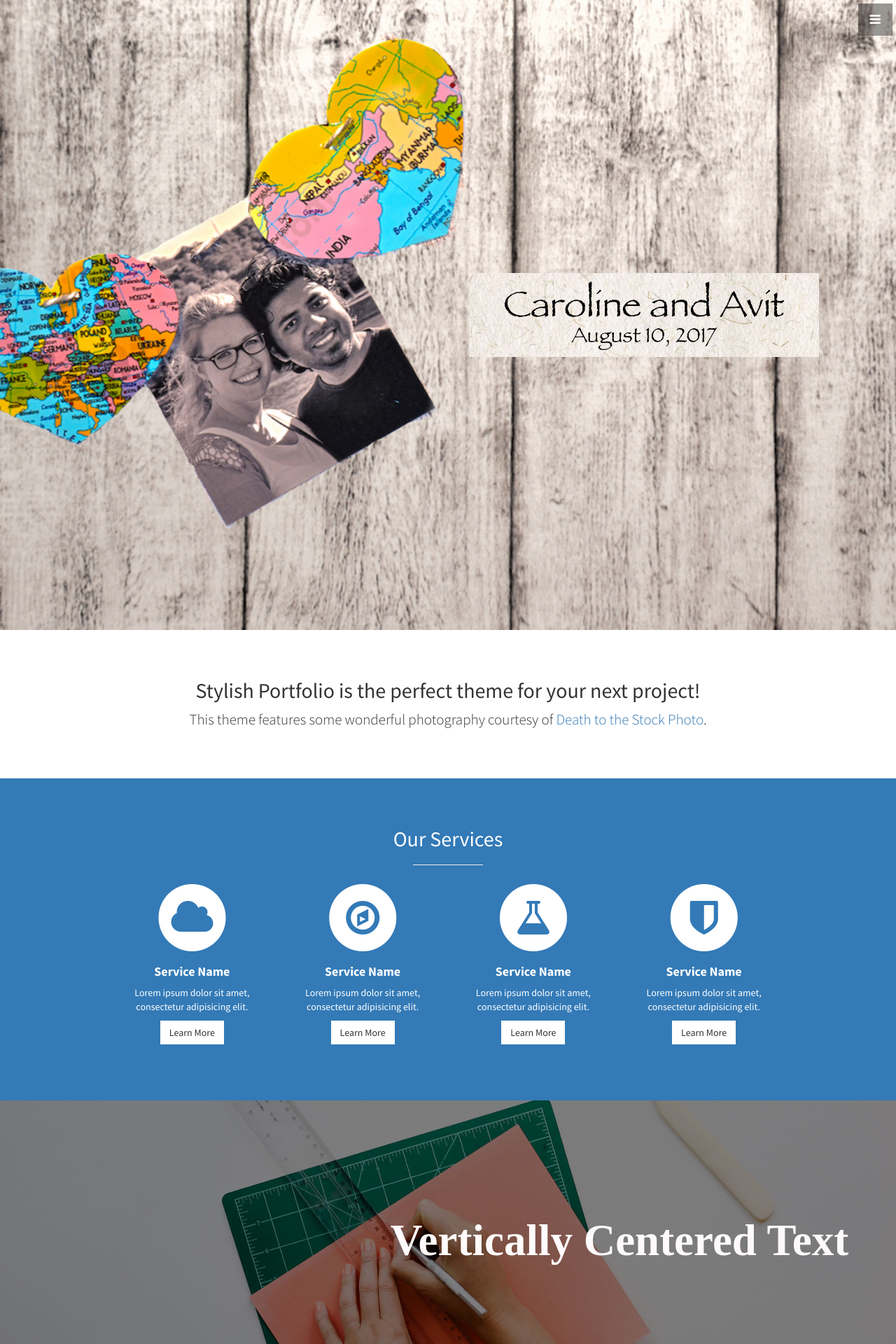
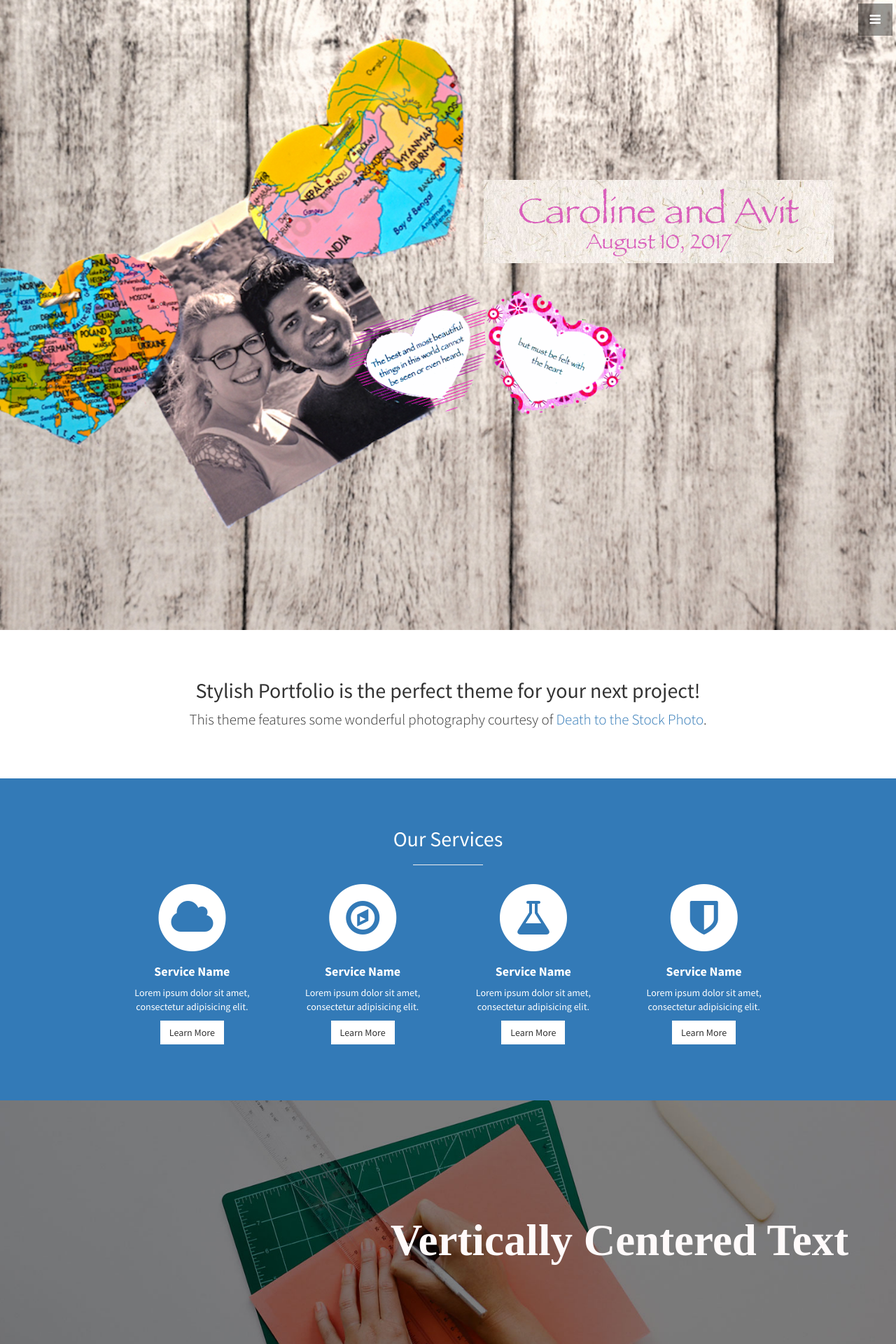
Before and after one commit to MonchiLin/carowedavit.github.io, a Jekyll site: the page built from index.html, in a window 1280 px wide. Shown: the top 1920 px of the page at 70% size. Built offline with Jekyll 4.4.1, drawn with Linux system fonts in a browser that asks for light colours.

Commit message:
front page updated

```diff
--- a/_includes/header.html
+++ b/_includes/header.html
@@ -1,5 +1,7 @@
 <header id="top" class="header">
   <div class="text-vertical-center">
-   <img src="img/qh.jpg" alt="Wedding quotes" style="width:500px; margin-left: 5em;">
+   <img src="img/qh.jpg" alt="Wedding quotes" style="width:500px; margin-left: 8em;">
+   <br>
+   <img src="img/qh.gif" alt="Wedding quotes" style="width:400px; margin-left: 8em;">
   </div>
 </header>
```
Also changed, not shown: img/qh.jpg.
